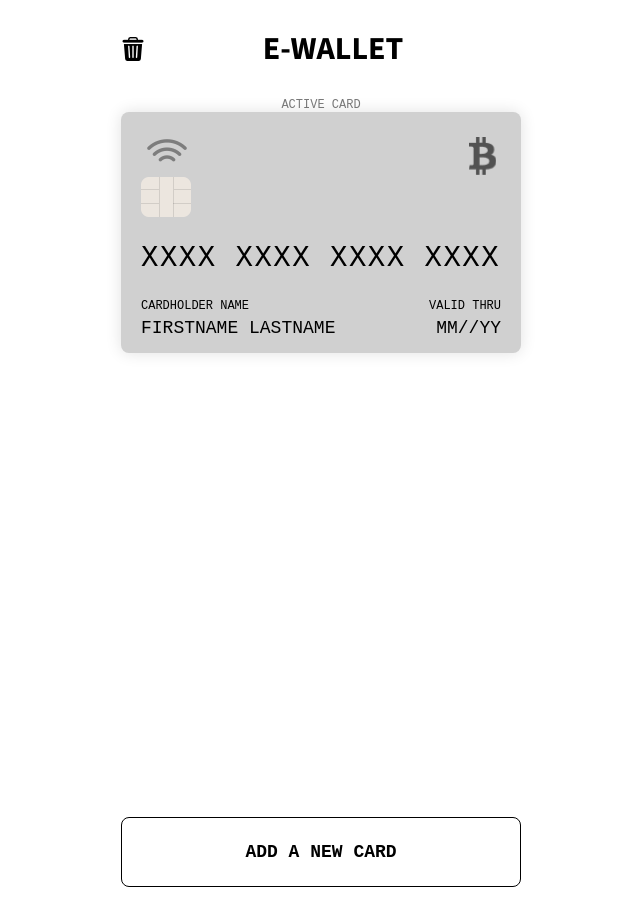
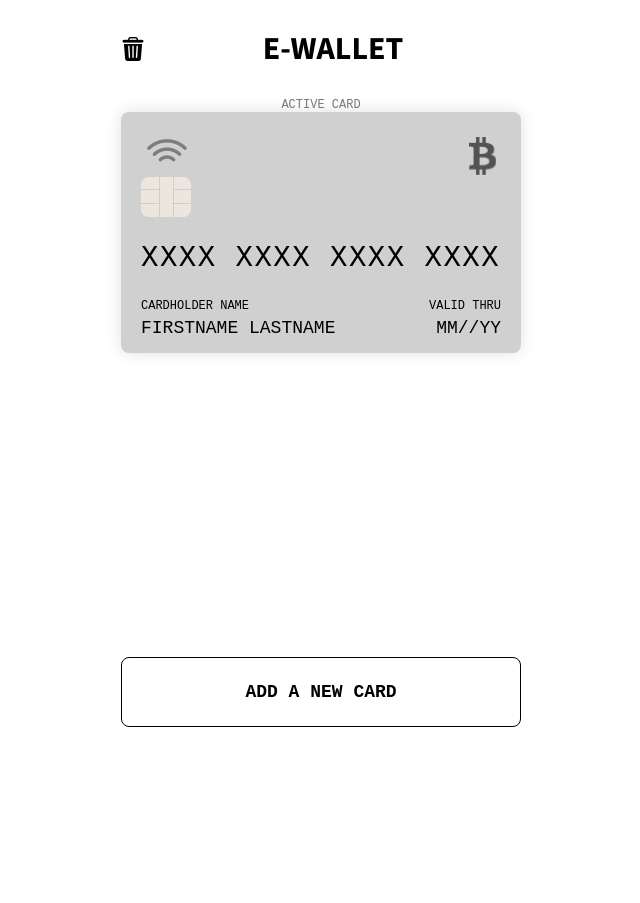
Before and after one commit to Egeeoz/js_2023_kungFuPants_eWallet, a React (Vite) app: page / in a window 1280 px wide. Shown: the whole page, without its empty margins (319-959 px from the left). After the commit the page ends 800 px from the top, so only its background shows below. Built offline with nearby package versions, Linux system fonts and the light colour scheme; a web font is replaced by a local one.

Commit message:
scss cardstack

```diff
--- a/src/abstracts/app.scss
+++ b/src/abstracts/app.scss
@@ -2,7 +2,7 @@ body {
   display: flex;
   flex-direction: column;
   width: 400px;
-
+  // height: 100vh;
   align-items: center;
   margin: 0 auto;
   padding: 1rem;
--- a/src/abstracts/cardstack.scss
+++ b/src/abstracts/cardstack.scss
@@ -2,7 +2,8 @@
 .card-list-container {
   display: flex;
   flex-direction: column;
-  min-height: 200px;
-  height: 50vh;
+  min-height: min-content;
+  min-height: 30vh;
+  max-height: fit-content;
   margin-bottom: 0rem;
 }
```
